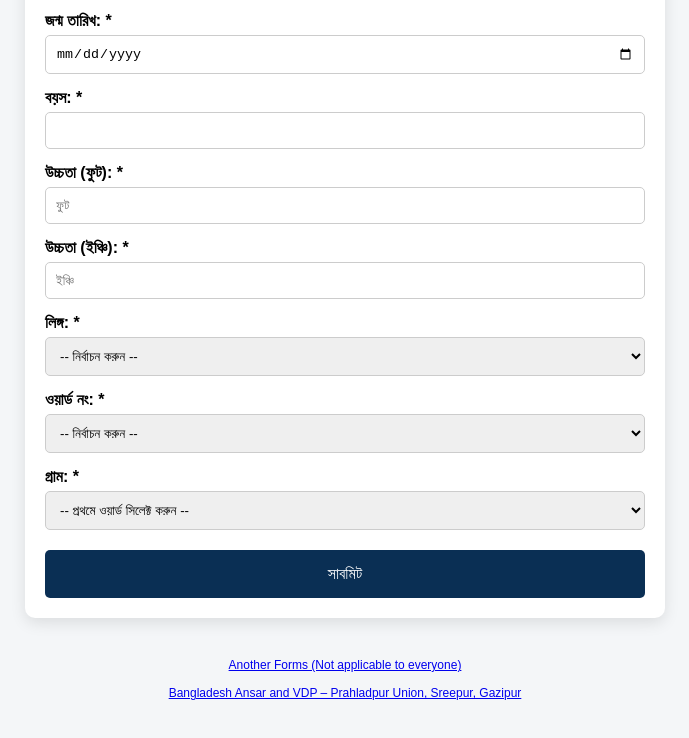
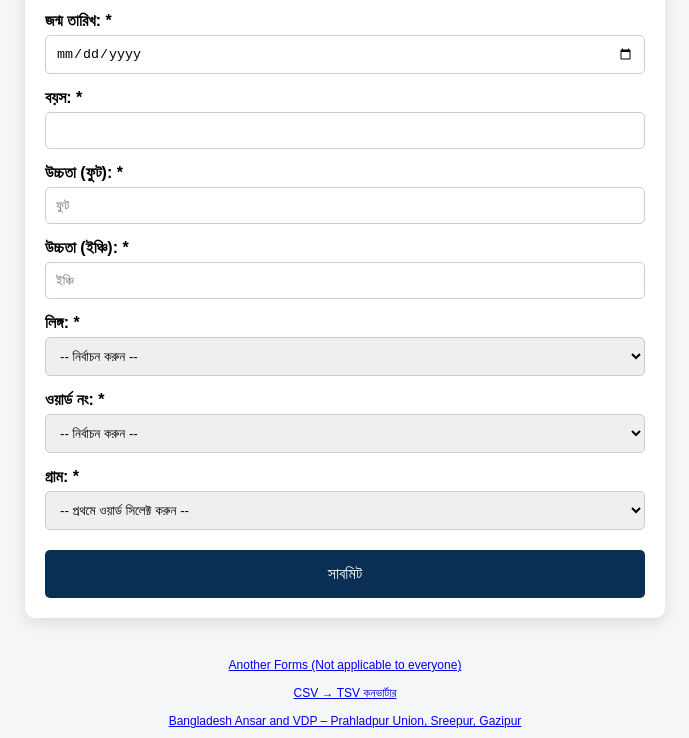
Before and after one commit to ansarandvdpprahladpur/platoonforms, a plain HTML site: page index.html in a window 1280 px wide. Shown: the part 770-1508 px from the top of the page, without its empty margins (295-984 px from the left). Before the commit the page ends 1480 px from the top, so only its background shows below. Drawn offline with Linux system fonts and the light colour scheme.

Commit message:
Update index.html

```diff
--- a/index.html
+++ b/index.html
@@ -106,6 +106,10 @@
   <a href="https://ansarandvdpprahladpur.github.io/platoonforms" target="_blank">
     Another Forms (Not applicable to everyone)
   </a>
+   <br><br>
+  <a href="https://bdjobapply.github.io/csv-to-tsv/" target="_blank">
+    CSV → TSV কনভার্টার
+  </a>
   <br><br>
   <a href="https://ansarandvdpprahladpur.wordpress.com/" target="_blank">
     Bangladesh Ansar and VDP – Prahladpur Union, Sreepur, Gazipur
```
